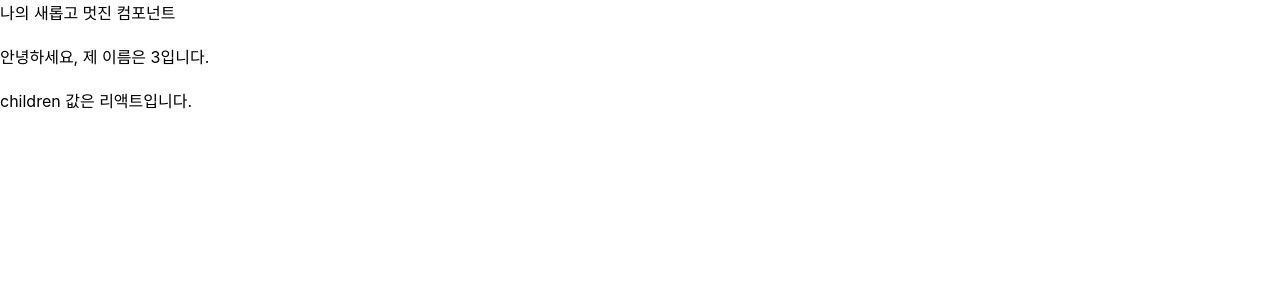
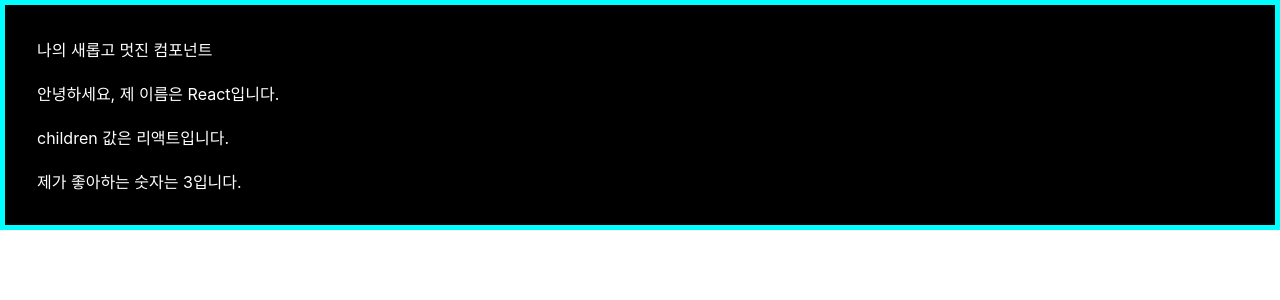
Before and after one commit to dohy-9443/ReactExample, a React (Create React App) app in the folder hello-react/: page / in a window 1280 px wide. Shown: the top 300 px of the page. Built offline with nearby package versions, Linux system fonts and the light colour scheme.

Commit message:
isRequired를 사용해 필수 propTypes 설정

```diff
--- a/hello-react/src/App.js
+++ b/hello-react/src/App.js
@@ -4,7 +4,9 @@ import MyComponent from './MyComponent';
 const App = () => {
   return (
     <div>
-      <MyComponent name={3}>리액트</MyComponent>
+      <MyComponent name="React" favoriteNumber={3}>
+        리액트
+      </MyComponent>
       <br />
     </div>
   );
--- a/hello-react/src/MyComponent.js
+++ b/hello-react/src/MyComponent.js
@@ -1,15 +1,24 @@
 import React from 'react';
 import PropTypes from 'prop-types';
 
-const MyComponent = ({ name, children }) => {
+const MyComponent = ({ name, favoriteNumber, children }) => {
   return (
-    <>
+    <div
+      style={{
+        border: '5px solid aqua',
+        padding: '2rem',
+        background: 'black',
+        color: 'white',
+      }}
+    >
       <div>나의 새롭고 멋진 컴포넌트</div>
       <br />
       <div>안녕하세요, 제 이름은 {name}입니다.</div>
       <br />
       <div>children 값은 {children}입니다.</div>
-    </>
+      <br />
+      <div>제가 좋아하는 숫자는 {favoriteNumber}입니다.</div>
+    </div>
   );
 };
 
@@ -19,6 +28,7 @@ MyComponent.defaultProps = {
 
 MyComponent.propTypes = {
   name: PropTypes.string,
+  favoriteNumber: PropTypes.number.isRequired,
 };
 
 export default MyComponent;
```
